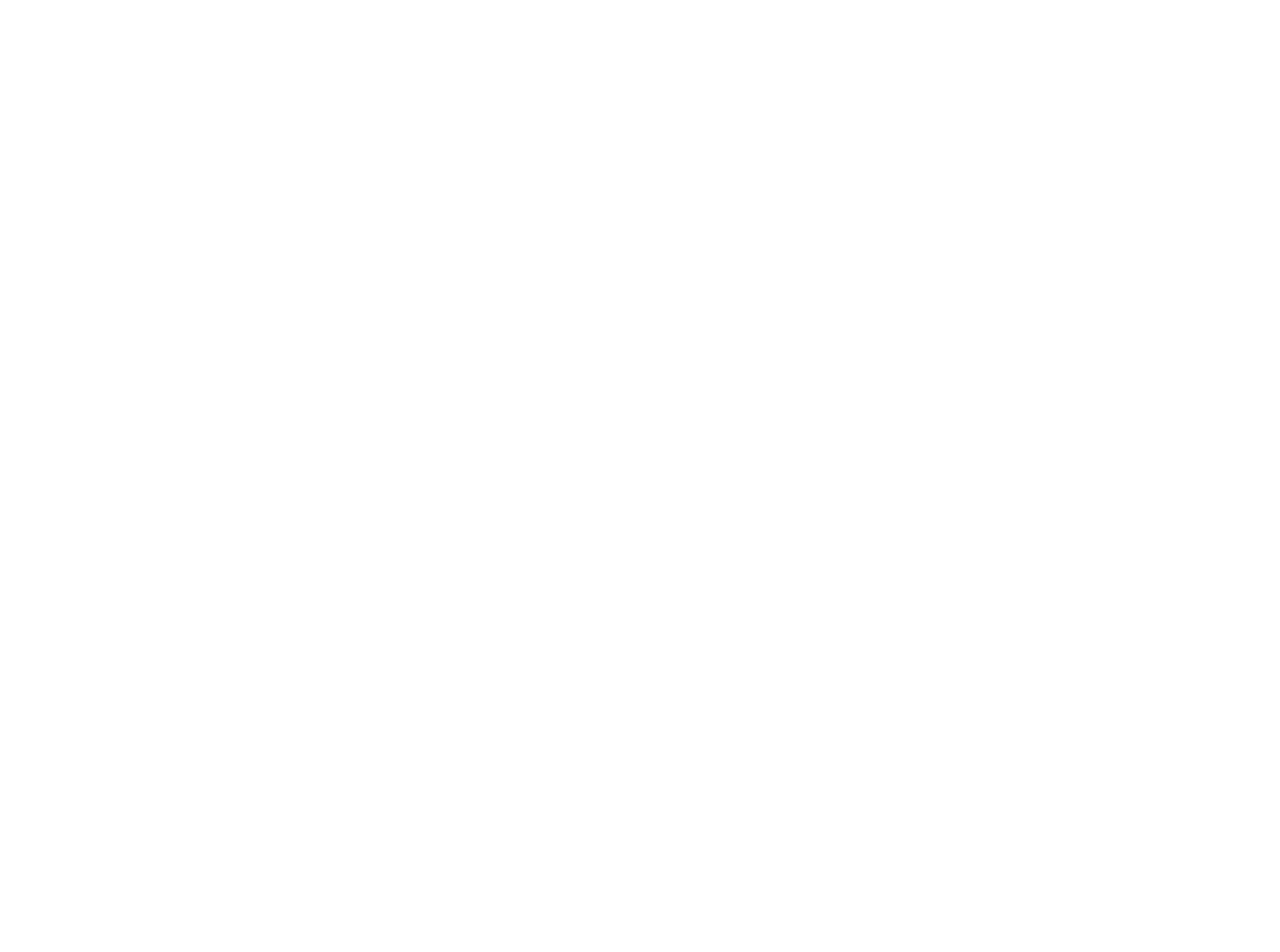
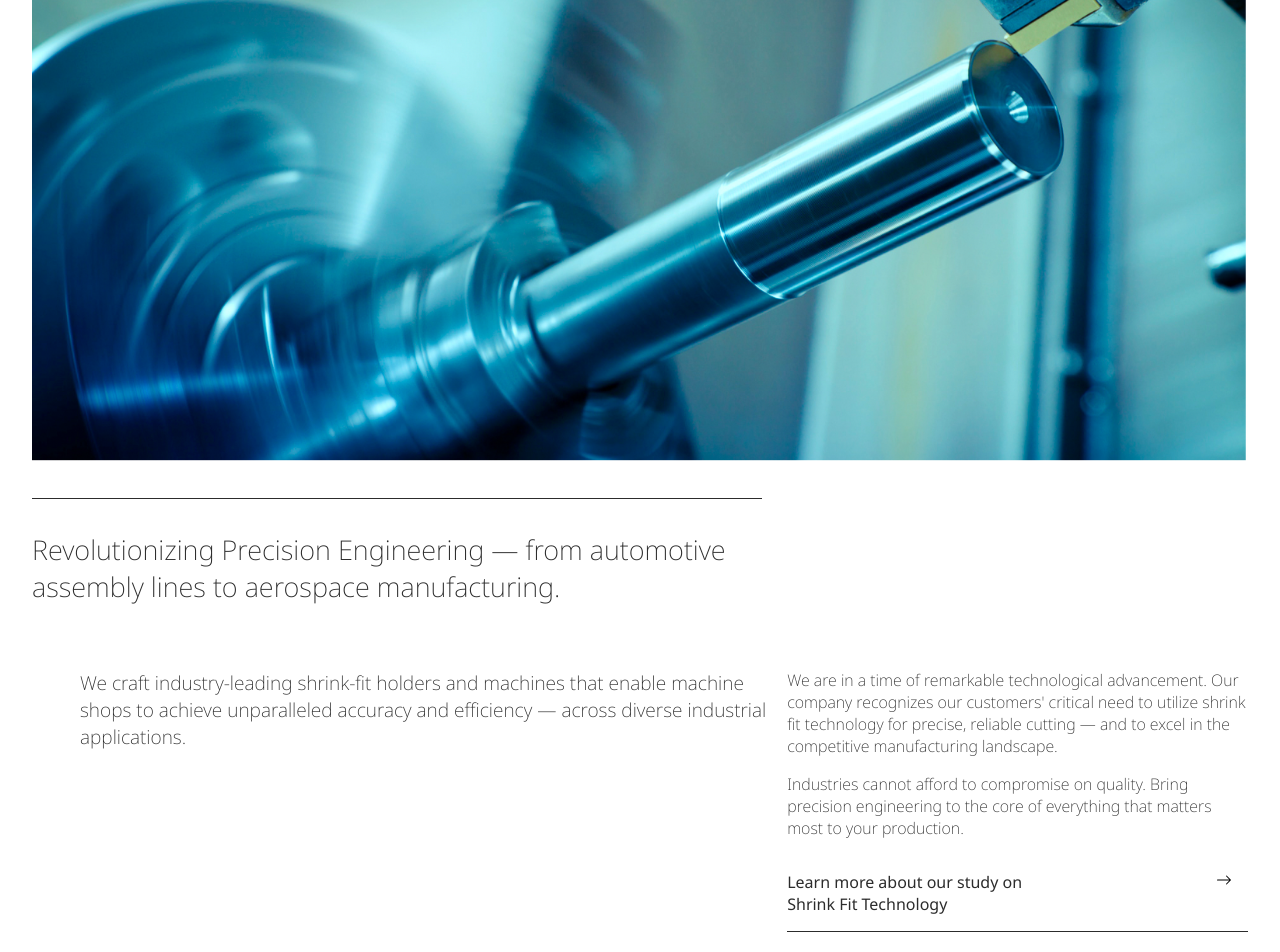
Before and after one commit to HIPPSC/hippsc-website, a React (Create React App) app: page / in a window 1280 px wide. Shown: the part 236-1188 px from the top of the page. Before the commit the page ends 800 px from the top, so only its background shows below. Built offline with nearby package versions, Linux system fonts and the light colour scheme.

Commit message:
hippsc intro page setup

```diff
--- a/package.json
+++ b/package.json
@@ -8,6 +8,7 @@
     "@testing-library/user-event": "^13.5.0",
     "react": "^18.2.0",
     "react-dom": "^18.2.0",
+    "react-icons": "^4.10.1",
     "react-scripts": "5.0.1",
     "web-vitals": "^2.1.4"
   },
--- a/public/index.html
+++ b/public/index.html
@@ -9,7 +9,12 @@
       name="description"
       content="Web site created using create-react-app"
     />
-    <link rel="apple-touch-icon" href="%PUBLIC_URL%/logo192.png" />
+    <!-- Noto Sansfont family -->
+    <link rel="stylesheet" href="https://fonts.googleapis.com/css2?family=Noto+Sans&display=swap">
+    <link rel="preconnect" href="https://fonts.googleapis.com">
+    <link rel="preconnect" href="https://fonts.gstatic.com" crossorigin>
+    <link href="https://fonts.googleapis.com/css2?family=Noto+Sans:wght@100;200&display=swap" rel="stylesheet">
+
     <!--
       manifest.json provides metadata used when your web app is installed on a
       user's mobile device or desktop. See https://developers.google.com/web/fundamentals/web-app-manifest/
--- a/src/App.css
+++ /dev/null
@@ -1,38 +0,0 @@
-.App {
-  text-align: center;
-}
-
-.App-logo {
-  height: 40vmin;
-  pointer-events: none;
-}
-
-@media (prefers-reduced-motion: no-preference) {
-  .App-logo {
-    animation: App-logo-spin infinite 20s linear;
-  }
-}
-
-.App-header {
-  background-color: #282c34;
-  min-height: 100vh;
-  display: flex;
-  flex-direction: column;
-  align-items: center;
-  justify-content: center;
-  font-size: calc(10px + 2vmin);
-  color: white;
-}
-
-.App-link {
-  color: #61dafb;
-}
-
-@keyframes App-logo-spin {
-  from {
-    transform: rotate(0deg);
-  }
-  to {
-    transform: rotate(360deg);
-  }
-}
--- a/src/App.js
+++ b/src/App.js
@@ -1,4 +1,4 @@
-import './App.css';
+import './css/App.css';
 
 // pages
 import Home from './pages/Home';
--- /dev/null
+++ b/src/components/HomeIntro.js
@@ -0,0 +1,67 @@
+import React from 'react';
+
+
+// css
+import '../css/HomeIntro.css';
+
+// assets
+import { BsArrowRight } from 'react-icons/bs';
+import banner from '../assets/home-banner.png';
+
+const HomeIntro = () => {
+    return (
+        <div className='home-intro'>
+            <div className="home-title">
+                <div className="page-title-1">
+                    Precision in Every Cut,
+                    Shrink Fit Innovation for Modern Machining
+                </div>
+            </div>
+            <div className="home-banner">
+                <img src={banner}
+                     className="banner-image"
+                     alt="banner" />
+            </div>
+            <div className="home-description">
+                <div className="home-description-1">
+                    <div className="page-title-2">
+                        Revolutionizing Precision Engineering
+                        — from automotive assembly lines to aerospace manufacturing.
+                    </div>
+                </div>
+                <div className="home-description-2">
+                    <div className="home-description-left">
+                        <div className="page-title-3">
+                            We craft industry-leading shrink-fit holders and machines
+                            that enable machine shops to achieve unparalleled accuracy and efficiency
+                            — across diverse industrial applications.
+                        </div>
+                    </div>
+                    <div className="home-description-right">
+                        <div className="page-text-1 home-description-text">
+                            We are in a time of remarkable technological advancement.
+                            Our company recognizes our customers' critical need to utilize shrink fit technology for precise,
+                            reliable cutting — and to excel in the competitive manufacturing landscape.
+                        </div>
+                        <div className="page-text-1 home-description-text">
+                            Industries cannot afford to compromise on quality.
+                            Bring precision engineering to the core of everything that matters most to your production.
+                        </div>
+
+                        <div className="page-link-btn">
+                            <div className="page-link-btn-text btn-text-1 ">
+                                Learn more about our study on
+                                Shrink Fit Technology
+                            </div>
+                            <div className="page-link-btn-icon">
+                                <BsArrowRight />
+                            </div>
+                        </div>
+                    </div>
+                </div>
+            </div>
+        </div>
+    );
+};
+
+export default HomeIntro;
--- /dev/null
+++ b/src/css/App.css
@@ -0,0 +1,14 @@
+.App {
+  margin: 2rem;
+}
+
+.App-header {
+  background-color: #282c34;
+  min-height: 100vh;
+  display: flex;
+  flex-direction: column;
+  align-items: center;
+  justify-content: center;
+  font-size: calc(10px + 2vmin);
+  color: white;
+}
--- /dev/null
+++ b/src/css/HomeIntro.css
@@ -0,0 +1,106 @@
+.home-intro {
+    display: flex;
+    flex-direction: column;
+}
+
+.home-title {
+    width: 40%;
+    margin-bottom: 2rem;
+}
+
+
+/* banner */
+.home-banner{
+    width: 100%;
+    overflow: hidden; /* Hide any overflow */
+}
+
+.banner-image{
+    width: 100%;
+    object-fit: cover;
+}
+
+
+/* description */
+.home-description {
+    display: flex;
+    flex-direction: column;
+    margin-top: 2rem;
+}
+
+.home-description-1 {
+    width: 60%;
+    border-top: 0.5px solid var(--primary-text-color);
+    padding-top: 2rem;
+}
+
+.home-description-2 {
+    display: flex;
+    flex-direction: row;
+    margin-top: 4rem;
+}
+
+.home-description-left {
+    width: 60%;
+    margin-left: 3rem;
+    margin-right: 1rem;
+}
+
+.home-description-right {
+    width: 40%;
+}
+
+.home-description-text {
+    margin-bottom: 1rem;
+}
+
+
+
+
+/* button */
+.page-link-btn {
+    display: flex;
+    flex-direction: row;
+    justify-content: space-between;
+    border-bottom: 0.5px solid var(--primary-text-color);
+    padding-right: 1rem;
+    padding-bottom: 1rem;
+    margin-top: 2rem;
+    cursor: pointer;
+    position: relative;
+    overflow: hidden; /* Hide the overflow to make the border vanish effect work */
+}
+
+.page-link-btn::after {
+    content: '';
+    position: absolute;
+    bottom: 0;
+    left: 0;
+    width: 100%;
+    height: 0.5px; /* Match the border thickness */
+    background: var(--primary-text-color);
+    transition: all 0.3s ease;
+}
+
+.page-link-btn-text {
+    width: 60%;
+}
+
+.page-link-btn-text, .page-link-btn-icon {
+    /* Transition for smooth effect */
+    transition: all 0.3s ease;
+}
+
+.page-link-btn:hover .page-link-btn-text {
+    color: gray;
+}
+
+.page-link-btn:hover .page-link-btn-icon {
+    transform: translateX(10px); /* Move right */
+    color: gray;
+}
+
+.page-link-btn:hover::after {
+    border: none;
+    left: 100%;
+}
--- /dev/null
+++ b/src/css/index.css
@@ -0,0 +1,60 @@
+body {
+  margin: 0;
+  font-family: 'Noto Sans', sans-serif;
+  -webkit-font-smoothing: antialiased;
+  -moz-osx-font-smoothing: grayscale;
+}
+
+code {
+  font-family: source-code-pro, Menlo, Monaco, Consolas, 'Courier New',
+    monospace;
+}
+
+
+:root {
+  --primary-text-color: #2C2C2C;
+  --secondary-text-color: #5E5E5E;
+
+  --title-size-1: 2rem;
+  --title-size-2: 1.7rem;
+  --title-size-3: 1.2rem;
+  --text-size-1: 1rem;
+  --text-size-2: 0.8rem;
+  --btn-text-size-1: 1rem;
+
+  --title-weight-1: 200;
+  --title-weight-2: 400;
+  --btn-text-weight-1: 400;
+}
+
+
+.page-title-1 {
+  font-size: var(--title-size-1);
+  color: var(--primary-text-color);
+  font-weight: var(--title-weight-1);
+}
+
+.page-title-2 {
+  font-size: var(--title-size-2);
+  color: var(--primary-text-color);
+  font-weight: var(--title-weight-1);
+}
+
+.page-title-3 {
+  font-size: var(--title-size-3);
+  color: var(--primary-text-color);
+  font-weight: var(--title-weight-1);
+}
+
+.page-text-1 {
+  font-size: var(--text-size-1);
+  color: var(--primary-text-color);
+  font-weight: var(--title-weight-1);
+}
+
+
+.btn-text-1 {
+  font-size: var(--btn-text-size-1);
+  color: var(--primary-text-color);
+  font-weight: var(--btn-text-weight-1);
+}
--- a/src/index.css
+++ /dev/null
@@ -1,13 +0,0 @@
-body {
-  margin: 0;
-  font-family: -apple-system, BlinkMacSystemFont, 'Segoe UI', 'Roboto', 'Oxygen',
-    'Ubuntu', 'Cantarell', 'Fira Sans', 'Droid Sans', 'Helvetica Neue',
-    sans-serif;
-  -webkit-font-smoothing: antialiased;
-  -moz-osx-font-smoothing: grayscale;
-}
-
-code {
-  font-family: source-code-pro, Menlo, Monaco, Consolas, 'Courier New',
-    monospace;
-}
--- a/src/index.js
+++ b/src/index.js
@@ -1,6 +1,6 @@
 import React from 'react';
 import ReactDOM from 'react-dom/client';
-import './index.css';
+import './css/index.css';
 import App from './App';
 
 const root = ReactDOM.createRoot(document.getElementById('root'));
--- a/src/pages/Home.js
+++ b/src/pages/Home.js
@@ -2,11 +2,14 @@
 
 // components
 import NavBar from '../components/NavBar';
+import HomeIntro from '../components/HomeIntro';
 
 const Home = () => {
+
     return (
         <div>
-            <NavBar />
+            {/* <NavBar /> */}
+            <HomeIntro />
         </div>
     );
 };
```
Also changed, not shown: src/assets/home-banner.png (added), 1 other file (tests, documents, lock files or other folders).
